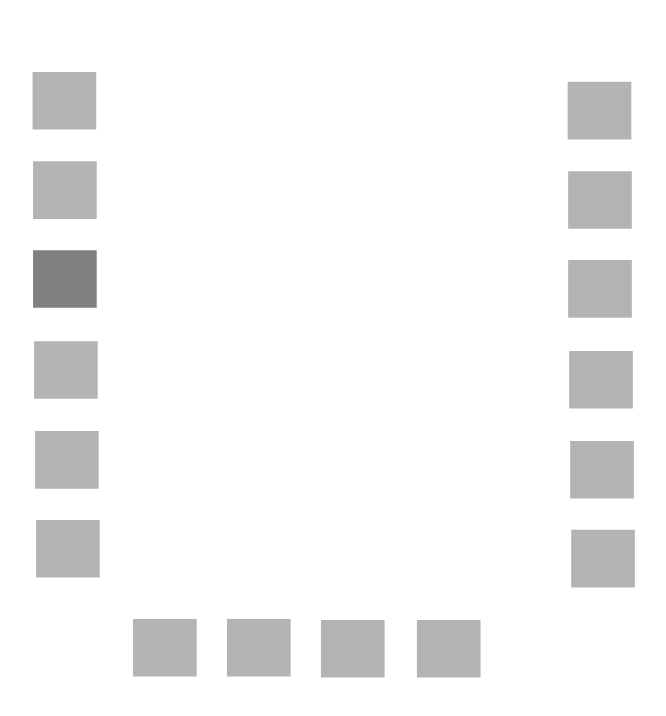
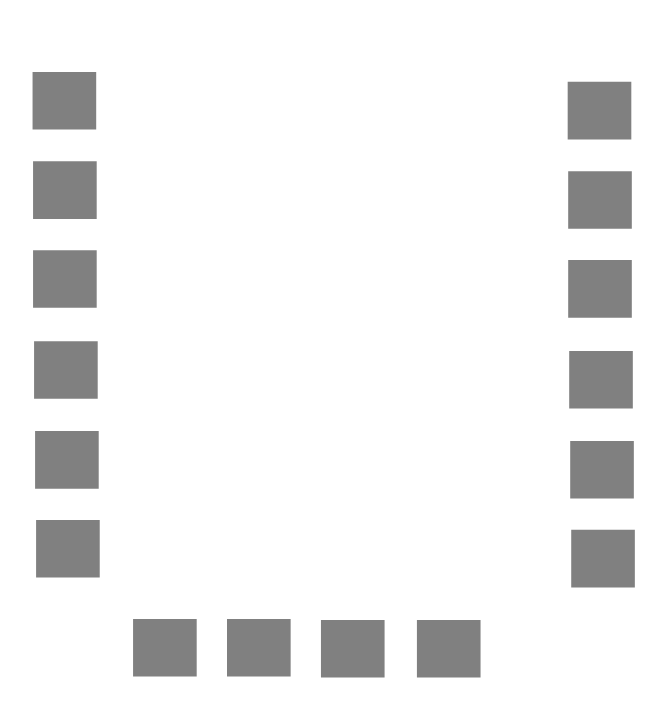
Before and after one commit to Cellv2/how-much-honor, a React (Create React App) app: page / in a window 1280 px wide. Shown: the top 716 px of the page, without its empty margins (266-932 px from the left). Built offline with nearby package versions, Linux system fonts and the light colour scheme.

Commit message:
Split item slots into own component

```diff
--- a/src/App.tsx
+++ b/src/App.tsx
@@ -4,13 +4,28 @@ import { Counter } from "./features/counter/Counter";
 import "./App.css";
 
 import CharacterSheet from "./components/CharacterSheet";
-
-export type SlotActivationStates = {
-    shoulder: boolean;
-};
+import { SlotActivationStates } from "./types/equipment.types";
 
 const initialSlotActivationState: SlotActivationStates = {
-    shoulder: false,
+    head: false,
+    neck: false,
+    shoulders: false,
+    back: false,
+    chest: false,
+    bracers: false,
+    gloves: false,
+    belt: false,
+    legs: false,
+    boots: false,
+    ring_1: false,
+    ring_2: false,
+    trinket_1: false,
+    trinket_2: false,
+    two_hand: false,
+    one_hand: false,
+    off_hand: false,
+    ranged: false,
+    libram: false,
 };
 
 function App() {
@@ -22,6 +37,7 @@ function App() {
     ) => {
         const target = event.currentTarget;
         const slotToUpdate = target.dataset.slot as keyof SlotActivationStates;
+        console.log(slotToUpdate);
         const currentState = slotActivationState[slotToUpdate];
         const newState: SlotActivationStates = {
             ...slotActivationState,
--- a/src/components/CharacterSheet.tsx
+++ b/src/components/CharacterSheet.tsx
@@ -1,6 +1,9 @@
 import React from "react";
-import { SlotActivationStates } from "../App";
-import { getSlotFillColor } from "../utils/character-sheet.utils";
+import {
+    CHARACTER_SHEET_SLOTS,
+    SlotActivationStates,
+} from "../types/equipment.types";
+import ItemSlot from "./ItemSlot";
 
 type CharacterSheetProps = {
     handleSlotActivationToggle: (
@@ -22,69 +25,14 @@ const CharacterSheet = (props: CharacterSheetProps) => {
             viewBox="0 0 210 297"
         >
             <g id="layer1" fill="#b3b3b3" strokeWidth="0.265">
-                <path id="head" d="M14.7 19.04H31.538V34.274H14.7z"></path>
-                <path id="neck" d="M14.833 42.693H31.671V57.927H14.833z"></path>
-                <path
-                    id="shoulder"
-                    d="M14.833 66.213H31.671V81.44699999999999H14.833z"
-                    data-slot="shoulder"
-                    fill={getSlotFillColor(slotActivationStates.shoulder)}
-                    onClick={(e) => {
-                        handleSlotActivationToggle(e);
-                    }}
-                ></path>
-                <path
-                    id="back"
-                    d="M15.101 90.267H31.939V105.50099999999999H15.101z"
-                ></path>
-                <path
-                    id="chest"
-                    d="M15.368 114.054H32.206V129.288H15.368z"
-                ></path>
-                <path
-                    id="rect12-1"
-                    d="M15.635 137.574H32.473V152.80800000000002H15.635z"
-                ></path>
-                <path
-                    id="mainHand"
-                    d="M41.293 163.766H58.131V179H41.293z"
-                ></path>
-                <path
-                    id="offHand"
-                    d="M66.149 163.766H82.987V179H66.149z"
-                ></path>
-                <path
-                    id="twoHand"
-                    d="M91.005 164.033H107.84299999999999V179.267H91.005z"
-                ></path>
-                <path
-                    id="ranged"
-                    d="M116.396 164.033H133.234V179.267H116.396z"
-                ></path>
-                <path
-                    id="hands"
-                    d="M156.286 21.646H173.124V36.88H156.286z"
-                ></path>
-                <path
-                    id="belt"
-                    d="M156.419 45.299H173.257V60.533H156.419z"
-                ></path>
-                <path
-                    id="legs"
-                    d="M156.419 68.819H173.257V84.053H156.419z"
-                ></path>
-                <path
-                    id="boots"
-                    d="M156.687 92.873H173.525V108.107H156.687z"
-                ></path>
-                <path
-                    id="ring1"
-                    d="M156.954 116.66H173.792V131.894H156.954z"
-                ></path>
-                <path
-                    id="ring2"
-                    d="M157.221 140.18H174.059V155.41400000000002H157.221z"
-                ></path>
+                {CHARACTER_SHEET_SLOTS.map((slot) => (
+                    <ItemSlot
+                        key={slot}
+                        slot={slot}
+                        handleSlotActivationToggle={handleSlotActivationToggle}
+                        slotActivationStates={slotActivationStates}
+                    />
+                ))}
             </g>
         </svg>
     );
--- /dev/null
+++ b/src/components/ItemSlot.tsx
@@ -0,0 +1,37 @@
+import React from "react";
+import {
+    CharacterSheetSlots,
+    SlotActivationStates,
+} from "../types/equipment.types";
+import {
+    getSlotFillColor,
+    lookupSlotLocation,
+} from "../utils/character-sheet.utils";
+
+type Props = {
+    slot: CharacterSheetSlots;
+    handleSlotActivationToggle: (
+        event: React.MouseEvent<SVGPathElement>
+    ) => void;
+    slotActivationStates: SlotActivationStates;
+};
+
+const ItemSlot = ({
+    slot,
+    handleSlotActivationToggle,
+    slotActivationStates,
+}: Props) => {
+    return (
+        <path
+            id={slot}
+            d={lookupSlotLocation(slot)}
+            data-slot={slot}
+            fill={getSlotFillColor(slotActivationStates[slot])}
+            onClick={(e) => {
+                handleSlotActivationToggle(e);
+            }}
+        ></path>
+    );
+};
+
+export default ItemSlot;
--- /dev/null
+++ b/src/data/slot-locations.ts
@@ -0,0 +1,75 @@
+import { CharacterSheetSlots } from "../types/equipment.types";
+
+export type SlotLocation = {
+    slot: CharacterSheetSlots;
+    d: string;
+};
+
+const svgLocationData: SlotLocation[] = [
+    {
+        slot: "head",
+        d: "M14.7 19.04H31.538V34.274H14.7z",
+    },
+    {
+        slot: "neck",
+        d: "M14.833 42.693H31.671V57.927H14.833z",
+    },
+    {
+        slot: "shoulders",
+        d: "M14.833 66.213H31.671V81.44699999999999H14.833z",
+    },
+    {
+        slot: "back",
+        d: "M15.101 90.267H31.939V105.50099999999999H15.101z",
+    },
+    {
+        slot: "chest",
+        d: "M15.368 114.054H32.206V129.288H15.368z",
+    },
+    {
+        slot: "bracers",
+        d: "M15.635 137.574H32.473V152.80800000000002H15.635z",
+    },
+    {
+        slot: "one_hand",
+        d: "M41.293 163.766H58.131V179H41.293z",
+    },
+    {
+        slot: "off_hand",
+        d: "M66.149 163.766H82.987V179H66.149z",
+    },
+    {
+        slot: "two_hand",
+        d: "M91.005 164.033H107.84299999999999V179.267H91.005z",
+    },
+    {
+        slot: "ranged",
+        d: "M116.396 164.033H133.234V179.267H116.396z",
+    },
+    {
+        slot: "gloves",
+        d: "M156.286 21.646H173.124V36.88H156.286z",
+    },
+    {
+        slot: "belt",
+        d: "M156.419 45.299H173.257V60.533H156.419z",
+    },
+    {
+        slot: "legs",
+        d: "M156.419 68.819H173.257V84.053H156.419z",
+    },
+    {
+        slot: "boots",
+        d: "M156.687 92.873H173.525V108.107H156.687z",
+    },
+    {
+        slot: "ring_1",
+        d: "M156.954 116.66H173.792V131.894H156.954z",
+    },
+    {
+        slot: "ring_2",
+        d: "M157.221 140.18H174.059V155.41400000000002H157.221z",
+    },
+];
+
+export default svgLocationData;
--- /dev/null
+++ b/src/types/equipment.types.ts
@@ -0,0 +1,25 @@
+export const CHARACTER_SHEET_SLOTS = [
+    "head",
+    "neck",
+    "shoulders",
+    "back",
+    "chest",
+    "bracers",
+    "gloves",
+    "belt",
+    "legs",
+    "boots",
+    "ring_1",
+    "ring_2",
+    "trinket_1",
+    "trinket_2",
+    "two_hand",
+    "one_hand",
+    "off_hand",
+    "ranged",
+    "libram",
+] as const;
+
+export type CharacterSheetSlots = typeof CHARACTER_SHEET_SLOTS[number];
+
+export type SlotActivationStates = Record<CharacterSheetSlots, boolean>;
--- a/src/utils/character-sheet.utils.ts
+++ b/src/utils/character-sheet.utils.ts
@@ -2,7 +2,19 @@ import {
     SLOT_ACTIVE_COLOR,
     SLOT_INACTIVE_COLOR,
 } from "../constants/character-sheet.constants";
+import svgLocationData from "../data/slot-locations";
+import { CharacterSheetSlots } from "../types/equipment.types";
 
 export const getSlotFillColor = (isSlotActive: boolean): string => {
     return isSlotActive ? SLOT_ACTIVE_COLOR : SLOT_INACTIVE_COLOR;
 };
+
+export const lookupSlotLocation = (slot: CharacterSheetSlots) => {
+    const data = svgLocationData.find((data) => data.slot === slot);
+    console.log(data);
+    if (!data) {
+        console.error(`Slot data was missing for ${slot}`);
+    }
+
+    return data?.d || "";
+};
```
